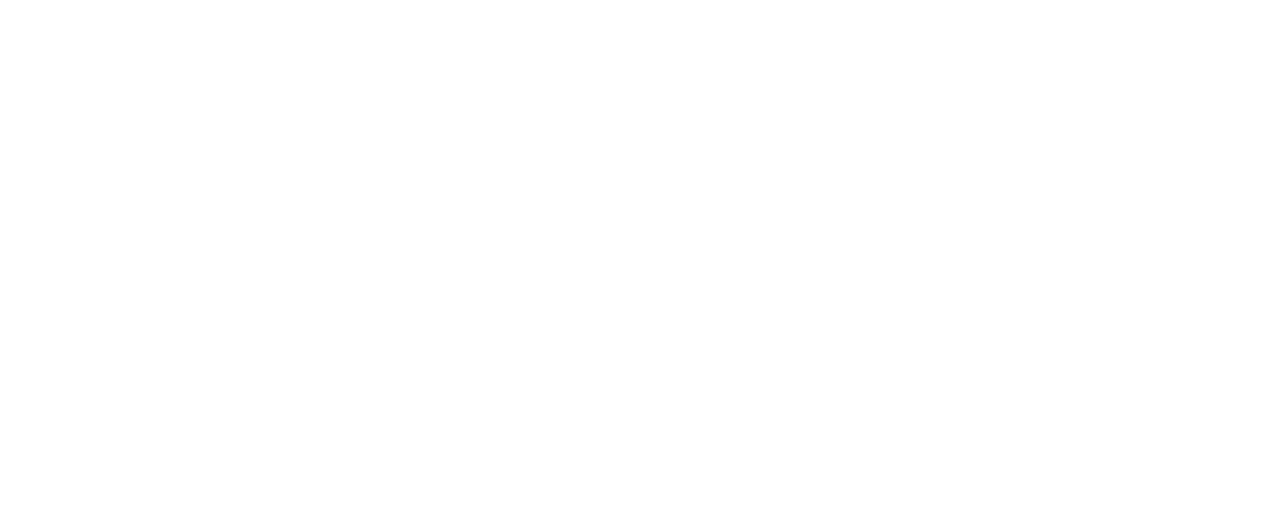
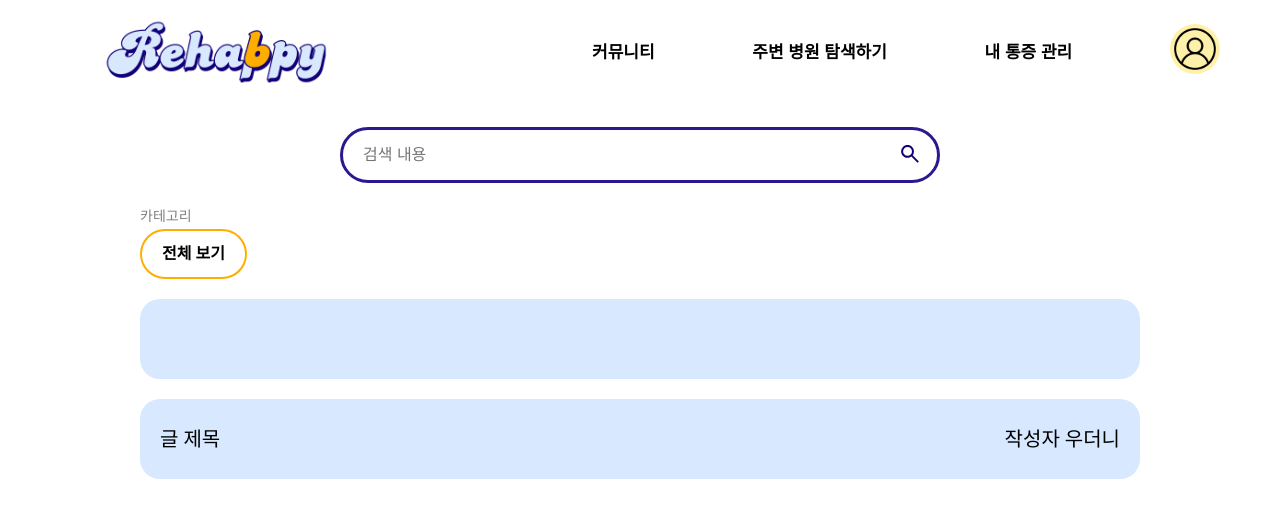
Before and after one commit to Darkroom01/Rehappy, a React (Create React App) app in the folder frontend/: page /community in a window 1280 px wide. Before the commit this address had no page. Shown: the top 518 px of the page. Built offline with nearby package versions, Linux system fonts and the light colour scheme.

Commit message:
커뮤니티 페이지 프론트엔드 개발 시작

```diff
--- a/frontend/src/App.js
+++ b/frontend/src/App.js
@@ -4,6 +4,7 @@
 import Signup from '../src/pages/SignUp/signup'
 import Login from '../src/pages/Login/login'
 import FindHospital from "./pages/FindHospital/findHospital";
+import Community from "./pages/Community/community";
 
 function App() {
     return (
@@ -14,6 +15,7 @@
                 <Route path="/signup" element={<Signup />} />
                 <Route path="/login" element={<Login />} />
                 <Route path="/findHospital" element={<FindHospital />} />
+                <Route path="/community" element={<Community />} />
             </Routes>
         </BrowserRouter>
     );
--- a/frontend/src/components/TopBarComponent.js
+++ b/frontend/src/components/TopBarComponent.js
@@ -75,8 +75,7 @@
     };
 
     const handleGoCommunity = () => {
-        // navigate('/review');
-        alert('만든 페이지 주소 연결해야됨\ncomponents/TopBarComponent.js 파일의 handleGoCommunity 함수')
+        navigate('/community');
     };
 
     const handleGoFindHospital = () => {
--- /dev/null
+++ b/frontend/src/pages/Community/community.js
@@ -0,0 +1,24 @@
+import {Reset} from "styled-reset";
+import TopBarComponent from "../../components/TopBarComponent";
+import {SearchButton, SearchInput, SearchWrapper} from "./style";
+import Contents from "./components/contents";
+
+export default function Community() {
+    return (
+        <>
+            <Reset/>
+            <TopBarComponent/>
+            <SearchWrapper>
+                <SearchInput placeholder='검색 내용'/>
+                <SearchButton>
+                    <svg width="20" height="20" viewBox="0 0 15 15" fill="none" xmlns="http://www.w3.org/2000/svg">
+                        <path
+                            d="M13.1363 14.0717L8.47794 9.41445C8.10824 9.71015 7.68307 9.94424 7.20245 10.1167C6.72183 10.2892 6.2104 10.3755 5.66816 10.3755C4.32488 10.3755 3.18815 9.91024 2.25796 8.97978C1.32777 8.04932 0.862432 6.91286 0.861939 5.57039C0.861446 4.22793 1.32679 3.09147 2.25796 2.16101C3.18913 1.23055 4.32587 0.76532 5.66816 0.76532C7.01045 0.76532 8.14742 1.23055 9.07909 2.16101C10.0108 3.09147 10.4759 4.22793 10.4744 5.57039C10.4744 6.1125 10.3881 6.62381 10.2156 7.10432C10.043 7.58483 9.8089 8.00989 9.51313 8.37951L14.1715 13.0367L13.1363 14.0717ZM5.66816 8.89698C6.59243 8.89698 7.37818 8.57369 8.02542 7.9271C8.67266 7.28051 8.99603 6.49494 8.99554 5.57039C8.99504 4.64585 8.67167 3.86053 8.02542 3.21443C7.37917 2.56833 6.59341 2.24479 5.66816 2.2438C4.7429 2.24282 3.95739 2.56636 3.31163 3.21443C2.66587 3.8625 2.34225 4.64782 2.34077 5.57039C2.3393 6.49297 2.66291 7.27854 3.31163 7.9271C3.96035 8.57566 4.74586 8.89895 5.66816 8.89698Z"
+                            fill="#110078"/>
+                    </svg>
+                </SearchButton>
+            </SearchWrapper>
+            <Contents />
+        </>
+    );
+}
--- /dev/null
+++ b/frontend/src/pages/Community/components/contents.js
@@ -0,0 +1,87 @@
+import React, { useState } from "react";
+import {Category, Option, Content, ContentsWrapper, OptionWrapper} from "./style";
+
+export default function Contents() {
+    const [dropdownOpen, setDropdownOpen] = useState(false);
+    const [selectedOption, setSelectedOption] = useState("전체 보기"); // 기본값: "메뉴"
+
+    const toggleDropdown = () => {
+        setDropdownOpen(!dropdownOpen);
+    };
+
+    const selectOption = (option) => {
+        setSelectedOption(option); // 선택한 옵션으로 버튼 텍스트 변경
+        setDropdownOpen(false); // 드롭다운 닫기
+    };
+
+    const closeDropdown = (e) => {
+        if (!e.target.closest(".dropdown")) {
+            setDropdownOpen(false);
+        }
+    };
+
+    React.useEffect(() => {
+        window.addEventListener("click", closeDropdown);
+        return () => {
+            window.removeEventListener("click", closeDropdown);
+        };
+    }, []);
+
+    return (
+        <ContentsWrapper>
+            {/* 드롭다운 메뉴 */}
+            <p style={{fontSize:'14px', color:'gray',margin:'5px 0'}}>카테고리</p>
+            <div className="dropdown" style={{ position: "relative", display: "inline-block" }}>
+                <Category onClick={toggleDropdown}>{selectedOption}</Category>
+                {/* 드롭다운 메뉴 내용 */}
+                {dropdownOpen && (
+                    <OptionWrapper>
+                        <Option
+                            href=""
+                            onClick={() => selectOption("전체 보기")}
+                        >
+                            전체 보기
+                        </Option>
+                        <Option
+                            href="#option1"
+                            onClick={() => selectOption("통증 관리 팁")}
+                        >
+                            통증 관리 팁
+                        </Option>
+                        <Option
+                            href="#option2"
+                            onClick={() => selectOption("질병 및 통증 정보")}
+                        >
+                            질병 및 통증 정보
+                        </Option>
+                        <Option
+                            href="#option3"
+                            onClick={() => selectOption("치료 및 재활 경험")}
+                        >
+                            치료 및 재활 경험
+                        </Option>
+                        <Option
+                            href="#option4"
+                            onClick={() => selectOption("병원 리뷰")}
+                        >
+                            병원 리뷰
+                        </Option>
+                        <Option
+                            href="#option5"
+                            onClick={() => selectOption("건강 상담")}
+                        >
+                            건강 상담
+                        </Option>
+                    </OptionWrapper>
+                )}
+            </div>
+            <Content>
+            </Content>
+            <Content>
+                <p>글 제목</p>
+                <p>작성자 우더니</p>
+            </Content>
+
+        </ContentsWrapper>
+    );
+}
--- /dev/null
+++ b/frontend/src/pages/Community/components/style.js
@@ -0,0 +1,50 @@
+import styled from "styled-components";
+
+export const ContentsWrapper = styled.div`
+    width: 1000px;
+    height: auto;
+    margin: 0 auto;
+`
+export const Category = styled.div`
+    background-color: white;
+    font-weight: bold;
+    padding: 15px 20px;
+    font-size: 16px;
+    border: 2px solid #FFAE00;
+    border-radius: 2em;
+    cursor: pointer;
+    user-select: none;
+`
+export const OptionWrapper = styled.div`
+    display: flex;
+    flex-direction: column;
+    justify-content: center;
+    text-align: center;
+    position: absolute;
+    background-color: #FFD884;
+    width: 180px;
+    box-shadow: 0px 8px 16px rgba(0, 0, 0, 0.2);
+    z-index: 1;
+    border: 2px solid white;
+    border-radius: 20px;
+    overflow: hidden;
+`
+export const Option = styled.a`
+    color: black;
+    padding: 12px 16px;
+    text-decoration: none;
+    display: block;
+    font-weight: bold;
+`
+export const Content = styled.div`
+    width: calc(100% - 40px);
+    height: 80px;
+    padding: 0 20px;
+    background-color: #D7E8FF;
+    margin: 20px auto;
+    border-radius: 20px;
+    font-size: 20px;
+    display: flex;
+    align-items: center;
+    justify-content: space-between;
+`
--- /dev/null
+++ b/frontend/src/pages/Community/style.js
@@ -0,0 +1,28 @@
+import styled from "styled-components";
+
+export const SearchWrapper = styled.div`
+    width: 600px;
+    height: 50px;
+    margin: 30px auto;
+    //background-color: gray;
+    display: flex;
+    justify-content: center;
+    align-items: center;
+    text-align: center;
+    position: relative;
+`
+export const SearchInput = styled.input`
+    width: 100%;
+    height: 100%;
+    background-color: white;
+    border-radius: 30px;
+    border: 3px solid #29188f;
+    padding: 0 20px;
+    font-size: 16px;
+`
+export const SearchButton = styled.div`
+    position: absolute;
+    right: 0;
+    margin-right: 20px;
+    cursor: pointer;
+`
```
Also changed, not shown: frontend/src/pages/Community/new.js (added, +12 -0 lines).
